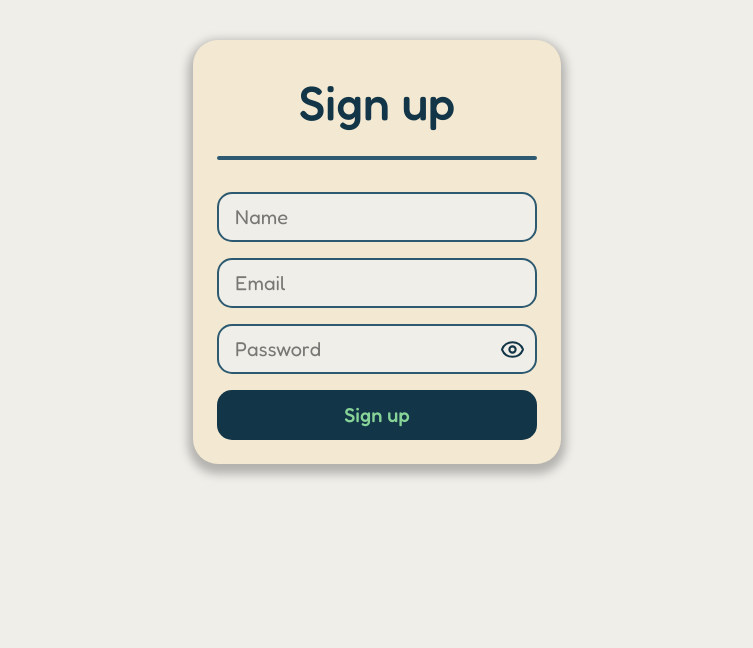
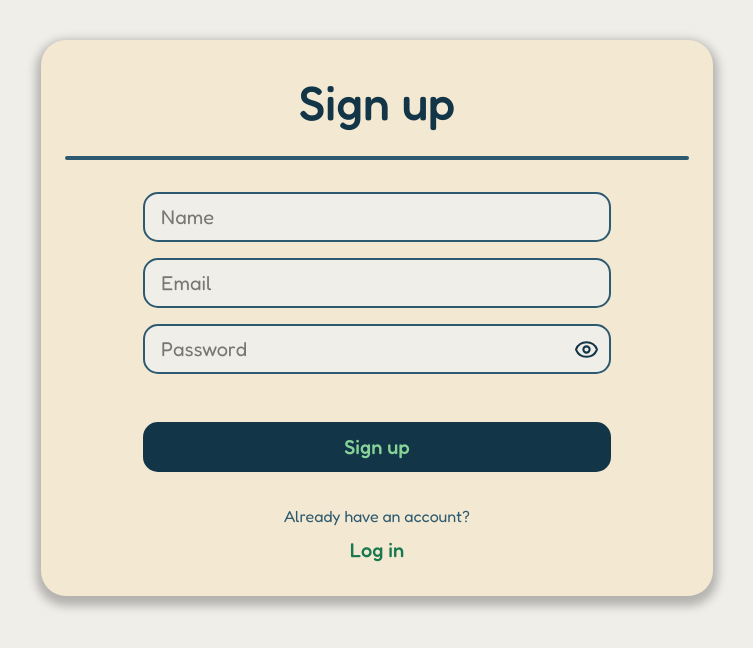
Before and after one commit to UM-LabTics/lakitu-core, a Next.js app in the folder frontend/: page /signup in a window 1280 px wide. Shown: the top 648 px of the page, without its empty margins (263-1016 px from the left). Built offline with nearby package versions, Linux system fonts and the light colour scheme.

Commit message:
feat: added navigation between login and signup pages

```diff
--- a/frontend/app/login/page.tsx
+++ b/frontend/app/login/page.tsx
@@ -7,11 +7,19 @@ import Input from "@/components/Input";
 
 export default function LoginForm() {
   return (
-    <form action={login} className="max-w-md mx-auto mt-10">
-      <Card title="Log in" >
-        <Input name="email" variant="text" placeholder="Email" />
-        <Input name="password" variant="password" placeholder="Password" />
-        <Button type="submit">Log in</Button>
+    <form action={login} className="mx-auto mt-10">
+      <Card title="Log in" className="w-2xl" >
+        <div className="flex flex-col items-center gap-4 w-full">
+          <div className="flex flex-col items-center gap-4 w-full mb-8">
+            <Input name="email" variant="text" placeholder="Email" className="w-3/4" />
+            <Input name="password" variant="password" placeholder="Password" className="w-3/4" />
+          </div>
+          <Button type="submit" width="75%">Log in</Button>
+          <div className="flex flex-col items-center mt-4">
+            <span className="w-full text-center">Do not have an account yet?</span>
+            <Button type="button" variant="text" className="w-fit" onClick={() => window.location.href = "/signup"}>Sign up</Button>
+          </div>
+        </div>
       </Card>
     </form>
   );
--- a/frontend/app/signup/page.tsx
+++ b/frontend/app/signup/page.tsx
@@ -7,12 +7,20 @@ import Input from "@/components/Input";
 
 export default function SignupForm() {
   return (
-    <form action={signup} className="max-w-md mx-auto mt-10">
-      <Card title="Sign up" >
-        <Input name="name" variant="text" placeholder="Name" />
-        <Input name="email" variant="text" placeholder="Email" />
-        <Input name="password" variant="password" placeholder="Password" />
-        <Button type="submit">Sign up</Button>
+    <form action={signup} className="mx-auto mt-10">
+      <Card title="Sign up" className="w-2xl">
+        <div className="flex flex-col items-center gap-4 w-full">
+          <div className="flex flex-col items-center gap-4 w-full mb-8">
+            <Input name="name" variant="text" placeholder="Name" className="w-3/4" />
+            <Input name="email" variant="text" placeholder="Email" className="w-3/4" />
+            <Input name="password" variant="password" placeholder="Password" className="w-3/4" />
+          </div>
+          <Button type="submit" width="75%">Sign up</Button>
+          <div className="flex flex-col items-center mt-4">
+            <span className="w-full text-center">Already have an account?</span>
+            <Button type="button" variant="text" className="w-fit" onClick={() => window.location.href = "/login"}>Log in</Button>
+          </div>
+        </div>
       </Card>
     </form>
   );
```
